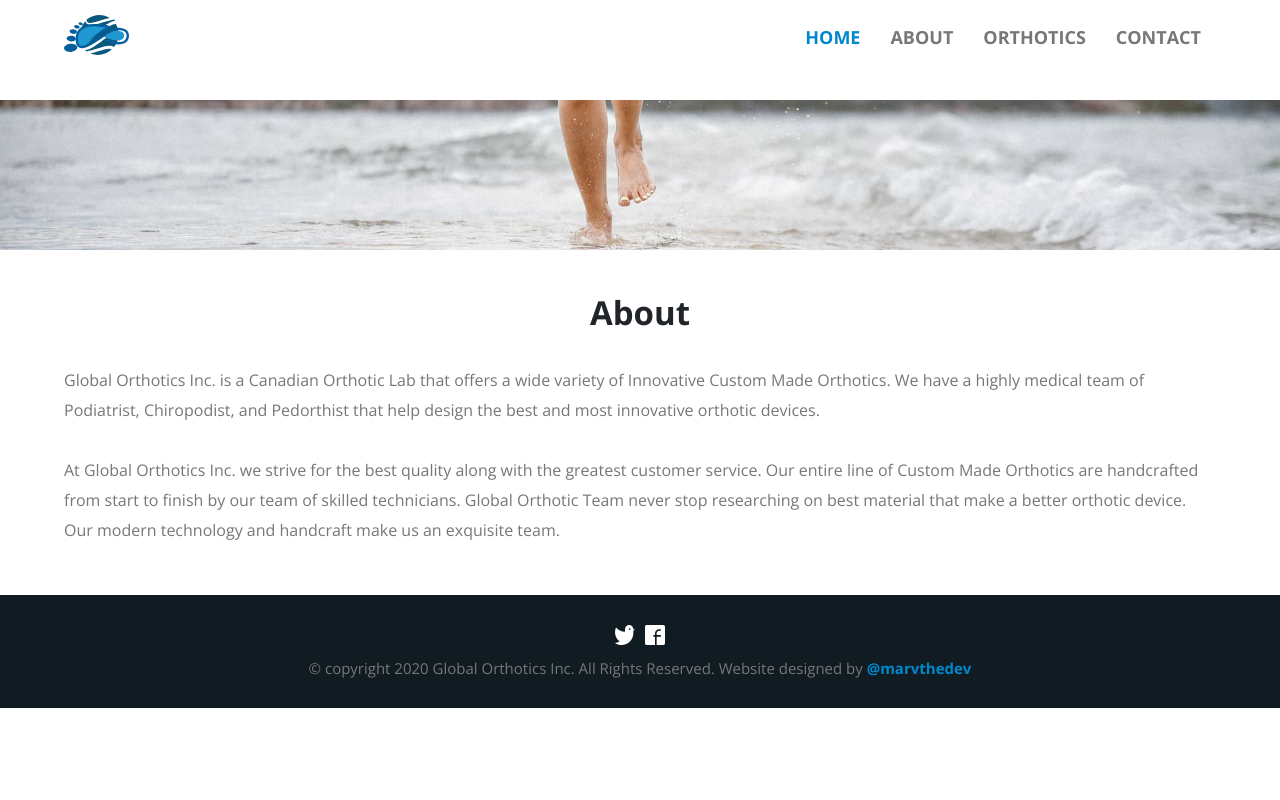
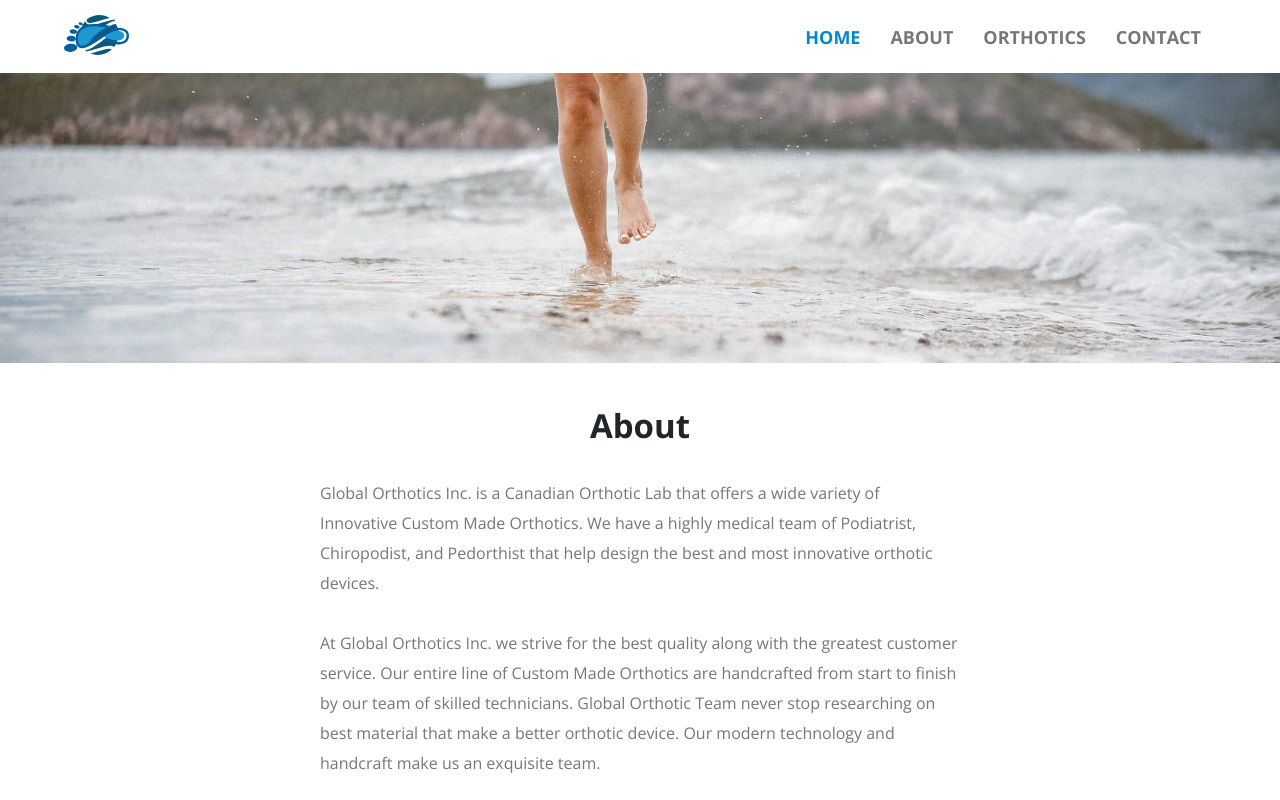
Before and after one commit to marvthedev/globalorthoticsinc, a Nuxt app: page /about.vue in a window 1280 px wide. Shown: the top 800 px of the page. Built offline with nearby package versions, Linux system fonts and the light colour scheme.

Commit message:
Styled about page for desktop.

```diff
--- a/components/Home/header.vue
+++ b/components/Home/header.vue
@@ -70,7 +70,7 @@
       padding-left: 7%;
       width: 50%;
       &-btn {
-        width: 30%;
+        width: 40%;
         &:hover {
           color: white;
           background: $primary__color;
--- a/components/TopNav.vue
+++ b/components/TopNav.vue
@@ -16,7 +16,7 @@
       </div>
       <!-- Only visible when viewing with iPad Pro and Desktop. -->
       <div class="nav__links">
-        <nuxt-link to="/about" class="nav__links-item nav__links-item--home"
+        <nuxt-link to="/" class="nav__links-item nav__links-item--home"
           >Home</nuxt-link
         >
         <nuxt-link to="/about" class="nav__links-item">About</nuxt-link>
--- a/layouts/default.vue
+++ b/layouts/default.vue
@@ -35,10 +35,6 @@ html {
   -moz-osx-font-smoothing: grayscale;
   -webkit-font-smoothing: antialiased;
   box-sizing: border-box;
-}
-
-body {
-  min-height: 100%;
 }
 
 *,
--- a/pages/about.vue/index.vue
+++ b/pages/about.vue/index.vue
@@ -1,12 +1,13 @@
 <template>
   <section class="about">
     <img src="~/assets/img/about/feet-splash.jpg" class="about__img" />
+    <div class="about__txt-container">
       <h1 class="about__title">About</h1>
       <p class="about__txt">
         Global Orthotics Inc. is a Canadian Orthotic Lab that offers a wide
-      variety of Innovative Custom Made Orthotics. We have a highly medical team
-      of Podiatrist, Chiropodist, and Pedorthist that help design the best and
-      most innovative orthotic devices.
+        variety of Innovative Custom Made Orthotics. We have a highly medical
+        team of Podiatrist, Chiropodist, and Pedorthist that help design the
+        best and most innovative orthotic devices.
       </p>
       <p class="about__txt">
         At Global Orthotics Inc. we strive for the best quality along with the
@@ -16,20 +17,27 @@
         better orthotic device. Our modern technology and handcraft make us an
         exquisite team.
       </p>
+    </div>
   </section>
 </template>
 
 <style lang="scss">
 .about {
-  margin-top: 10rem;
-  padding-bottom: 5rem;
+  margin: 2rem 0;
   display: flex;
   flex-direction: column;
   align-items: center;
+  justify-content: center;
+  min-height: 100vh;
   &__img {
     width: 100%;
     height: 15rem;
     object-fit: cover;
+  }
+  &__txt-container {
+    display: flex;
+    flex-direction: column;
+    align-items: center;
   }
   &__title {
     font-size: 3.3rem;
@@ -42,4 +50,16 @@
     font-size: 1.6rem;
   }
 }
+
+//Desktop view
+@media (min-width: 1248px) {
+  .about {
+    &__img {
+      height: 30rem;
+    }
+    &__txt {
+      padding: 0 25%;
+    }
+  }
+}
 </style>
```
Lines whose indentation alone changed are shown as unchanged.
